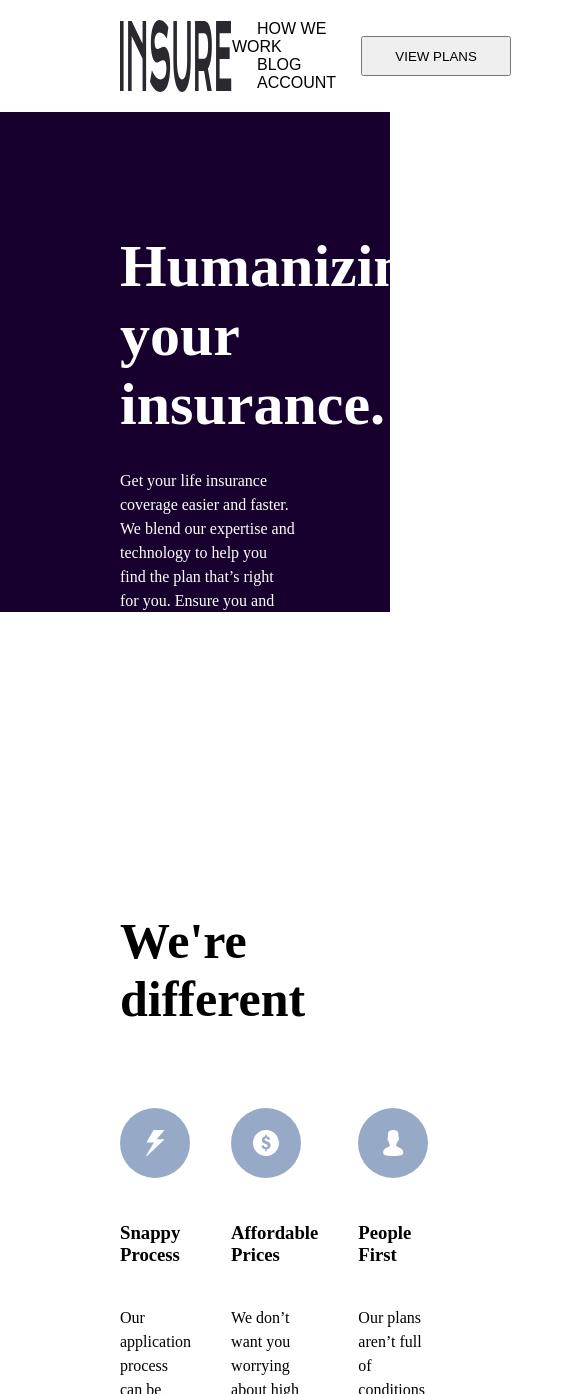
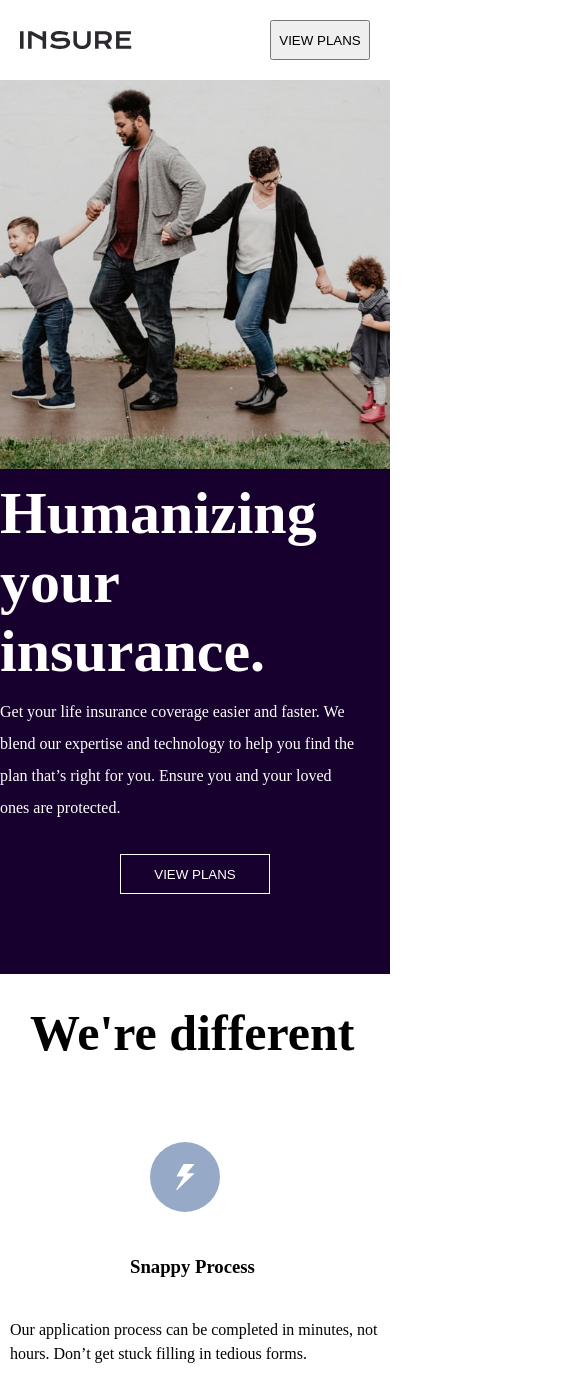
Before and after one commit to AVB-x/insure-landing, a plain HTML site: page index.html in a window 390 px wide. Shown: the top 1394 px of the page, 585 px wide, since content can reach past the window. Drawn offline with Linux system fonts and the light colour scheme.

Commit message:
first commit

```diff
--- a/index.html
+++ b/index.html
@@ -8,10 +8,7 @@
 
   <title>Frontend Mentor | Insure landing page</title>
   <link rel="stylesheet" href="style.css">
-  <style>
-    .attribution { font-size: 11px; text-align: center; }
-    .attribution a { color: hsl(228, 45%, 44%); }
-  </style>
+
 </head>
 <body>
   <div class="nav">
@@ -31,7 +28,7 @@
   <div class="header">
 
     <div class="headerdiv">
-      <h1>Humanizing your insurance.</h1>
+      <h1>Humanizing <br>your insurance.</h1>
       <p>Get your life insurance coverage easier and faster. We blend our expertise
       and technology to help you find the plan that’s right for you. Ensure you
       and your loved ones are protected.</p>
@@ -82,7 +79,7 @@
   <div class="article">
     <div class="articlediv">
 
-      <img src="images/logo.svg" alt="">
+      <img class="art1" src="images/logo.svg" alt="">
         <ul>
           <li><a href="#"><img src="images/icon-facebook.svg" alt=""></a></li>
           <li><a href="#"><img src="images/icon-twitter.svg" alt=""></a></li>
--- a/style.css
+++ b/style.css
@@ -1,14 +1,23 @@
 *{
     margin: 0;
     padding: 0;
+    box-sizing: border-box;
 }
 
 .nav{
-    background-color: white;
     display: flex;
+    align-items: center;
+    padding: 20px;
     justify-content: space-between;
-    margin: 20px 120px 20px 120px;
-    font-family: Arial;
+    background-color: #fff;
+    position: fixed;
+    top: 0;
+    width: 100%;
+}
+
+.nav img{
+    margin: 0;
+    padding-left: 110px;
 }
 
 .nav .navdiv{
@@ -36,36 +45,37 @@
     height: 40px;
     padding-left: 20px;
     padding-right: 20px;
+    margin-right: 130px;
 }
 
 .header{
     display: flex;
     background-color: rgb(24, 0, 46);
     color: #fff;
-    height: 500px;
+    justify-content: space-around;
 }
 
 .header img{
-    position: absolute;
-    top: 150px;
-    padding-left: 650px;
-    width: 490px;
-    height: 550px;
+    width: 480px;
+    height: 650px;
+    margin-right: 150px;
+    margin-top: 150px;
 }
 
 .header .headerdiv h1{
     padding-left: 120px;
-    width: 35%;
+    width: auto;
     font-size: 60px;
-    margin-top: 120px;
+    margin-top: 250px;
 }
 
 .header .headerdiv p{
     padding-left: 120px;
-    width: 40%;
+    width: auto;
+    margin-right: 30px;
     margin-top: 30px;
     margin-bottom: 30px;
-    line-height: 1.5;
+    line-height: 2;
 
 }
 
@@ -73,6 +83,7 @@
     width: 150px;
     height: 40px;
     margin-left: 120px;
+    margin-bottom: 80px;
     padding-left: 20px;
     padding-right: 20px;
     background-color: transparent;
@@ -171,3 +182,194 @@
 .article .articlefooter p{
     padding: 50px 20px 20px 0px;
 }
+
+
+@media only screen and (max-width: 850px) {
+    .nav{
+    display: flex;
+    align-items: center;
+    justify-content: space-between;
+    background-color: #fff;
+    position: fixed;
+    top: 0;
+}
+
+.nav .navdiv{
+    display: flex;
+    align-items: center;
+}
+
+.nav img{
+    margin: 0;
+    padding-left: 0;
+}
+
+.nav ul li{
+    list-style: none;
+    display: none;
+    padding: 25px;
+    align-items: center;
+    padding-top: 90px;
+
+}
+
+.nav .btn{
+    width: 100px;
+    height: 40px;
+    padding-left: 5px;
+    padding-right: 5px;
+    margin-right: 0;
+}
+
+.header{
+    flex-direction: column-reverse;
+    background-color: rgb(24, 0, 46);
+    color: #fff;
+    width: 100%;
+}
+
+.header img{
+    width: 100%;
+    height: 100%;
+    margin-right: 0;
+    margin-top: 0;
+}
+
+.header .headerdiv h1{
+    width: auto;
+    padding-left: 0;
+    font-size: 60px;
+    margin-top: 10px;
+}
+
+.header .headerdiv p{
+    padding-left: 0;
+    width: auto;
+    margin-right: 30px;
+    margin-top: 10px;
+    margin-bottom: 30px;
+    line-height: 2;
+
+}
+
+.header .headerdiv .btn{
+    width: 150px;
+    height: 40px;
+    margin-left: 120px;
+    margin-bottom: 80px;
+    padding-left: 20px;
+    padding-right: 20px;
+    background-color: transparent;
+    color: #fff;
+    border: 1px solid white;
+}
+
+.main{
+    padding-left: 0;
+    padding-right: 0;
+    padding-top: 30px;
+}
+
+.main h1{
+    font-size: 50px;
+    padding-bottom: 80px;
+    margin-left: 30px;
+}
+
+.main .maindiv{
+    display: inline-block;
+}
+
+.main .maindiv .maindivdiv{
+    padding-right: 0;
+    margin: 10px;
+    margin-top: 0;
+}
+
+.main .maindiv .maindivdiv img{
+    width: 70px;
+    margin-bottom: 40px;
+    margin-left: 140px;
+
+}
+
+.main .maindiv .maindivdiv h3{
+    margin-left: 120px;
+
+}
+.main .maindiv .maindivdiv p{
+    line-height: 1.5;
+    padding-bottom: 40px;
+    padding-top: 40px;
+}
+
+.section{
+    margin: 0;
+    background-color: rgb(24, 0, 46);
+    color: white;
+    display: block;
+    align-items: center;
+    justify-content: space-between;
+}
+.section h2{
+    font-size: 40px;
+    padding: 20px;
+}
+
+.section .btn{
+    width: 150px;
+    height: 40px;
+    background-color: transparent;
+    color: #fff;
+    border: 1px solid white;
+    letter-spacing: 1px;
+    margin-left: 120px;
+}
+
+.article{
+    background-color: #ebe1e1;
+    padding: 0;
+}
+
+.article .articlediv{
+    display: inline-block;
+    justify-content: space-between;
+    align-items: center;
+    border-bottom: 1px solid black;
+    padding-bottom: 40px;
+}
+
+.article .articlediv .art1{
+    margin-left: 140px;
+    margin-bottom: 30px;
+    margin-top: 30px;
+}
+
+.article .articlediv a{
+    text-decoration: none;
+    padding: 35px;
+
+}
+
+.article .articlediv ul li{
+    display: inline;
+}
+
+.article .articlefooter{
+    display: inline-block;
+    justify-content: space-between;
+    align-items: center;
+}
+
+.article .articlefooter ul li{
+    list-style: none;
+    padding-bottom: 10px;
+    padding-top: 10px;
+    padding-left: 20px;
+}
+
+.article .articlefooter p{
+    padding: 50px 0 20px 150px;
+}
+
+}
```
